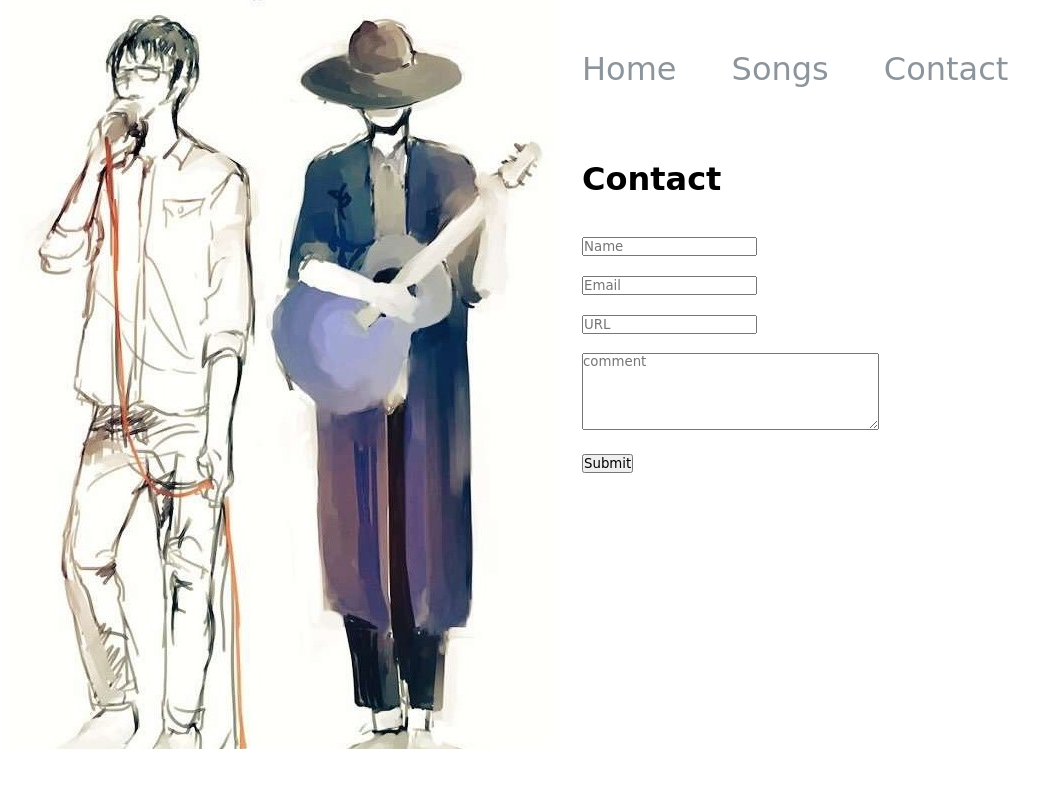
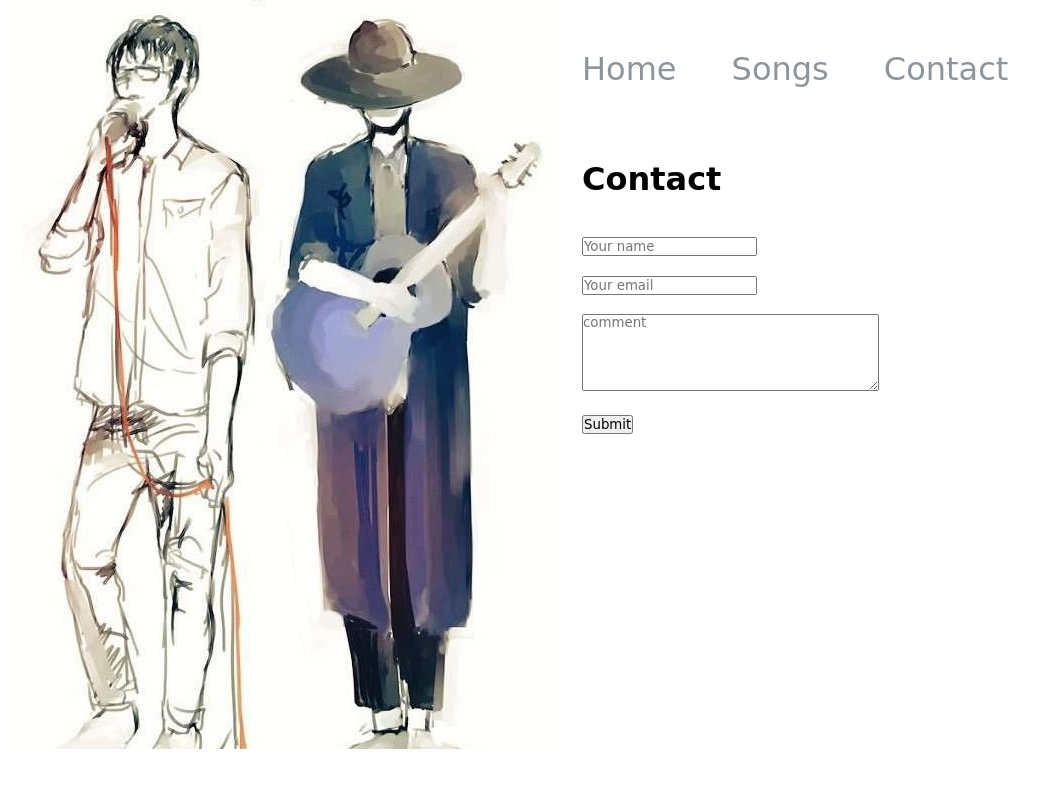
Before and after one commit to kngy0306/sm, a plain HTML site: page html/contact.html in a window 1280 px wide. Shown: the whole page, without its empty margins (58-1097 px from the left). Drawn offline with Linux system fonts and the light colour scheme.

Commit message:
contact urlを削除

```diff
--- a/html/contact.html
+++ b/html/contact.html
@@ -24,15 +24,11 @@
         <br>
         <form method="POST" action="#">
           <br>
-          <input type="text" name="name" placeholder="Name">
+          <input type="text" name="name" placeholder="Your name">
           <span class="error"></span>
           <br><br>
 
-          <input type="text" name="email" placeholder="Email">
-          <span class="error"></span>
-          <br><br>
-
-          <input type="text" name="website" placeholder="URL">
+          <input type="text" name="email" placeholder="Your email">
           <span class="error"></span>
           <br><br>
 
```
